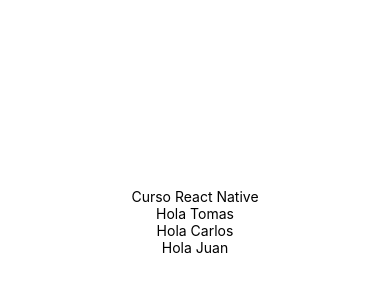
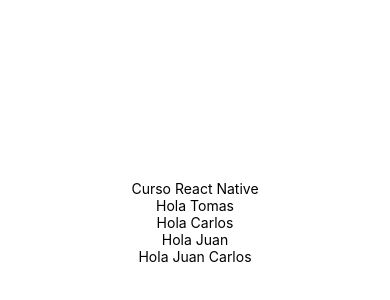
Before and after one commit to tomasleggire/React-Native-Platzi, a React Native app in the folder myApp/: screen / in a window 390 px wide. Shown: the part 200-500 px from the top of the page. Built offline with nearby package versions, Linux system fonts and the light colour scheme.

Commit message:
defaultProps

```diff
--- a/myApp/App.js
+++ b/myApp/App.js
@@ -8,6 +8,7 @@
       <Saludar name="Tomas" />
       <Saludar name="Carlos" />
       <Saludar name="Juan" />
+      <Saludar />
     </View>
   );
 }
--- a/myApp/src/components/Saludar.js
+++ b/myApp/src/components/Saludar.js
@@ -5,3 +5,7 @@
   const { name } = props;
   return <Text>Hola {name}</Text>;
 }
+
+Saludar.defaultProps = {
+  name: "Juan Carlos",
+};
```
